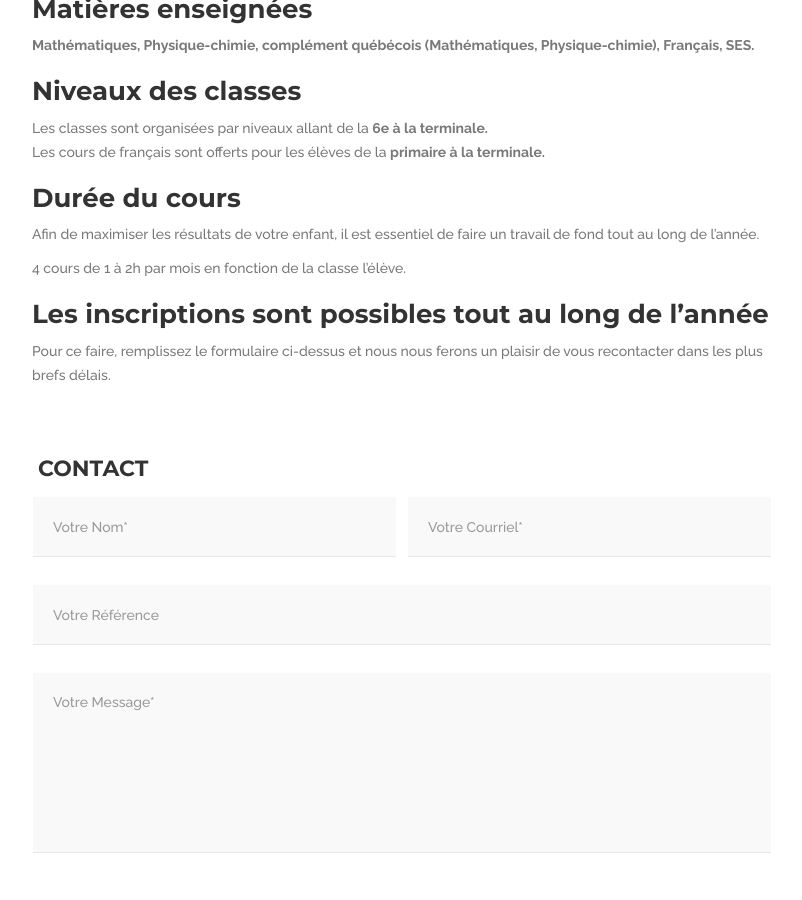
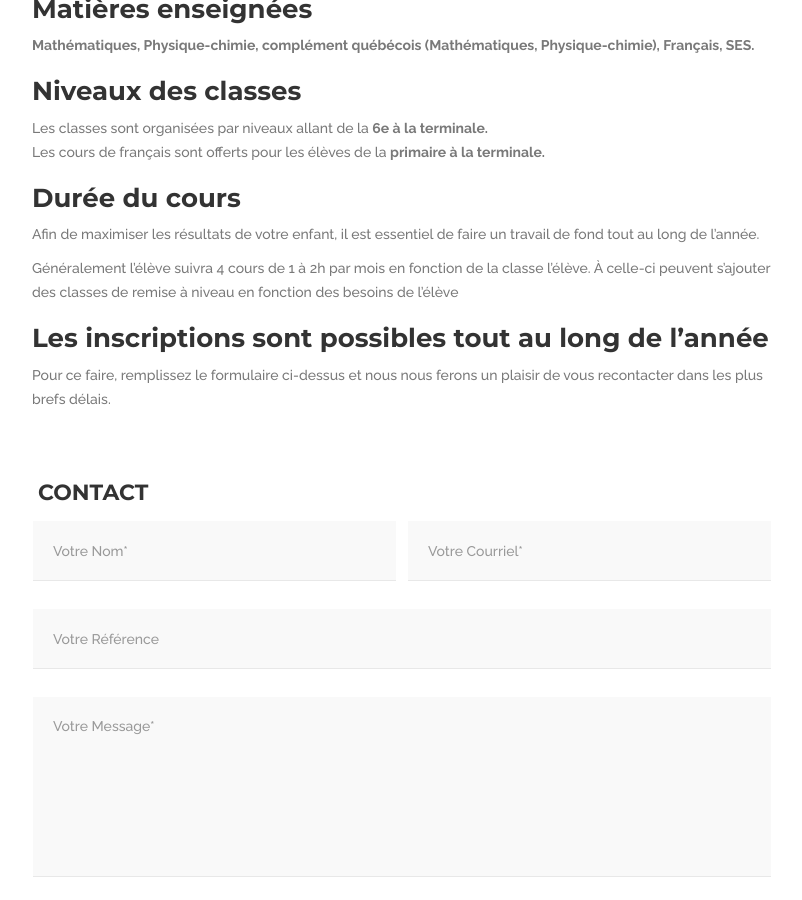
Before and after one commit to bkingg/les-clefs-pour-reussir, a Jekyll site: the page built from _programmes/test 2.md, in a window 1280 px wide and 900 px high, scrolled down 1572 px. Shown: the whole window, without its empty margins (233-1035 px from the left). Built offline with Jekyll 4.4.1, drawn with Linux system fonts in a browser that asks for light colours.

Commit message:
Update from Forestry.io - test 2.md

```diff
--- a/_programmes/test 2.md
+++ b/_programmes/test 2.md
@@ -33,7 +33,7 @@ Les cours enseignés sont organisés par élèves de même niveaux afin de facil
 
 Afin de maximiser les résultats de votre enfant, il est essentiel de faire un travail de fond tout au long de l'année.
 
-* 4 cours de 1 à 2h par mois en fonction de la classe l'élève.
+* Généralement l'élève suivra 4 cours de 1 à 2h par mois en fonction de la classe l'élève. À celle-ci peuvent s'ajouter des classes de remise à niveau  en fonction des besoins de l'élève
 
 ### **Les inscriptions sont possibles tout au long de l’année**
 
```
